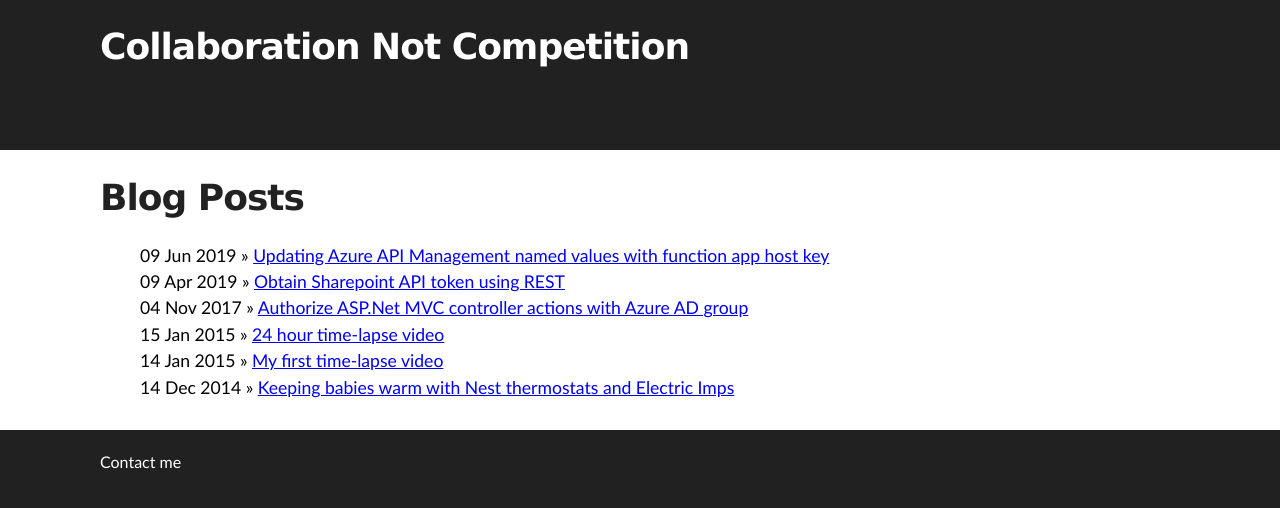
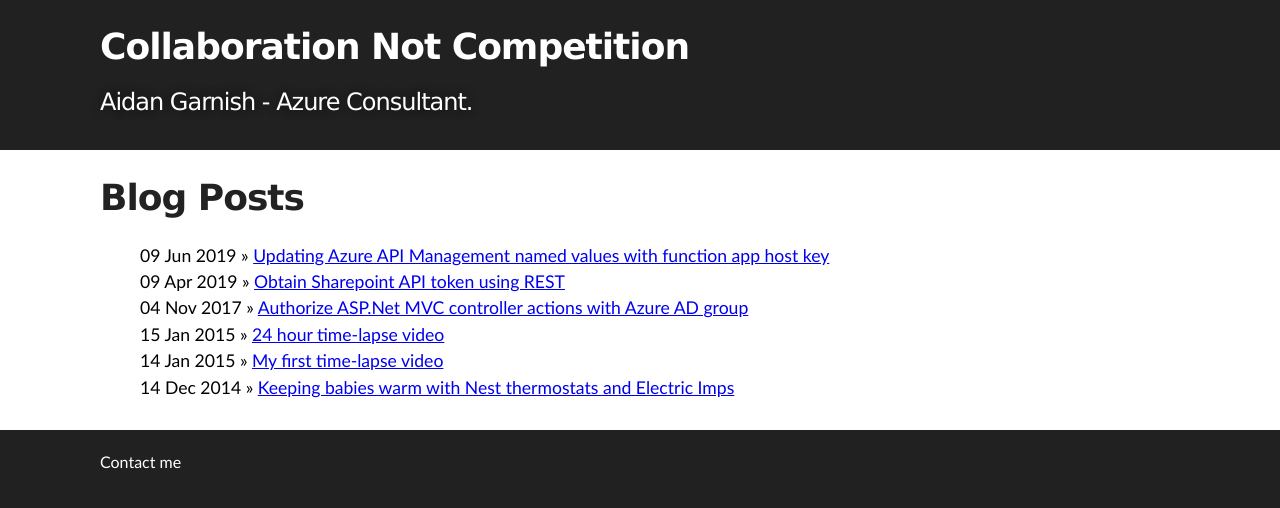
Before and after one commit to aidangarnish/aidangarnish.github.io, a Jekyll site: the page built from index.html, in a window 1280 px wide. Shown: the top 508 px of the page. Built offline with Jekyll 4.4.1, drawn with Linux system fonts in a browser that asks for light colours.

Commit message:
Added tagline to wider pages

```diff
--- a/assets/css/gridstyle.css
+++ b/assets/css/gridstyle.css
@@ -120,6 +120,7 @@ body {
         .gist{
           max-width: 460px;
         }
+        #project_tagline {display: inline;}
       }
 
       @media only screen and (min-width: 700px)  {
```
